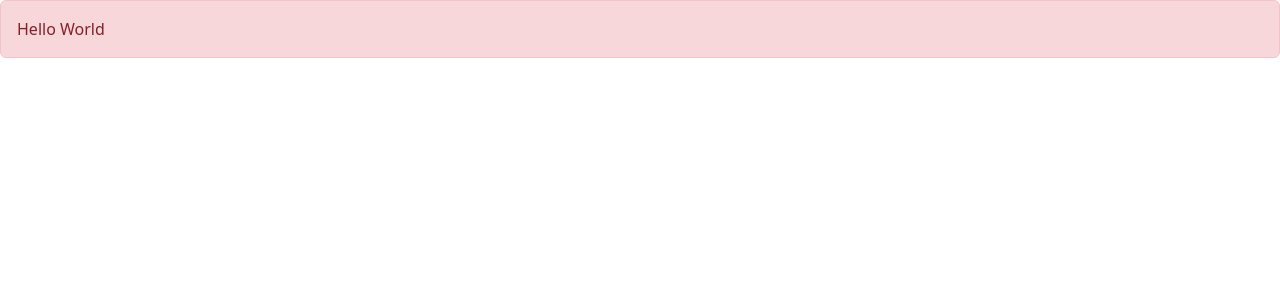
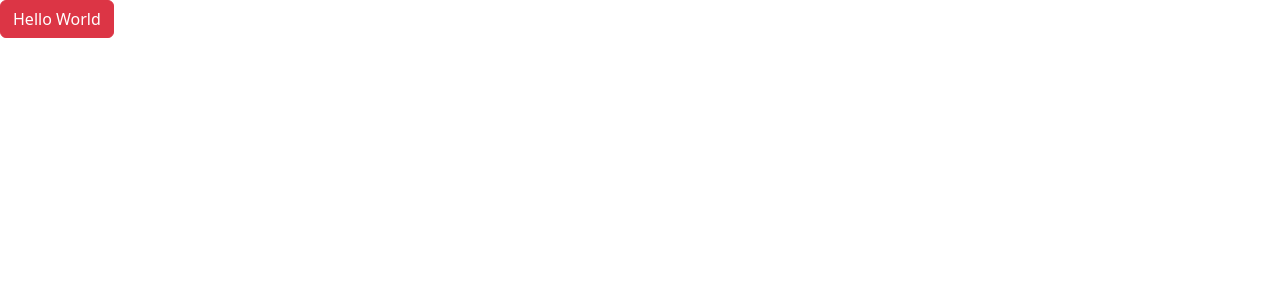
Before and after one commit to thisisvafa/React-Tutorial, a React (Vite) app: page / in a window 1280 px wide. Shown: the top 300 px of the page. Built offline with nearby package versions, Linux system fonts and the light colour scheme.

Commit message:
Exercise: Building a Button Components

```diff
--- a/src/App.tsx
+++ b/src/App.tsx
@@ -3,6 +3,7 @@
 // import ListGroups from "./components/ListGroups";
 
 import Alert from "./components/Alert";
+import Button from "./components/Button";
 
 
 function App() {
@@ -14,6 +15,8 @@ function App() {
   //   'Paris'
   // ];
 
+  let i = 0;
+
   // const handleSelectItem = (item: string) => {
   //   console.log(item);
   // }
@@ -24,7 +27,8 @@ function App() {
   // return <div><Alert text="Hello World" /></div>;
   return (
     <div>
-      <Alert>Hello World</Alert>
+      {/* <Alert>Hello World</Alert> */}
+      <Button color="danger" onClick={() => console.log('clicked '+ i++)}>Hello World</Button>
     </div>
   );
 }
--- /dev/null
+++ b/src/components/Button.tsx
@@ -0,0 +1,15 @@
+import React from 'react'
+
+interface Props {
+    children: string;
+    color?: 'primary' | 'danger';
+    onClick: () => void;
+}
+
+const Button = ({children, color = 'primary', onClick}: Props) => {
+  return (
+    <div className={'btn btn-' + color} onClick={onClick}>{children}</div>
+  )
+}
+
+export default Button
```
Also changed, not shown: 1 other file (tests, documents, lock files or other folders).
